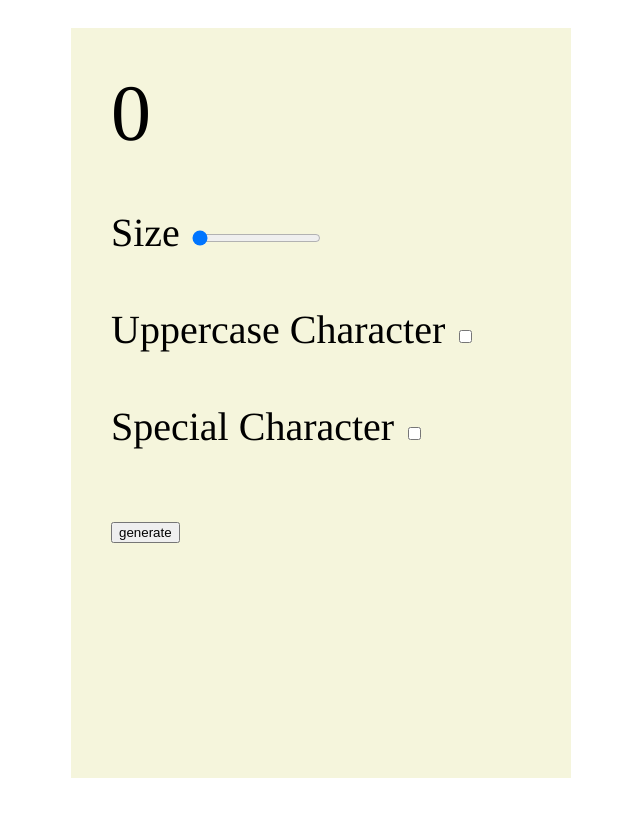
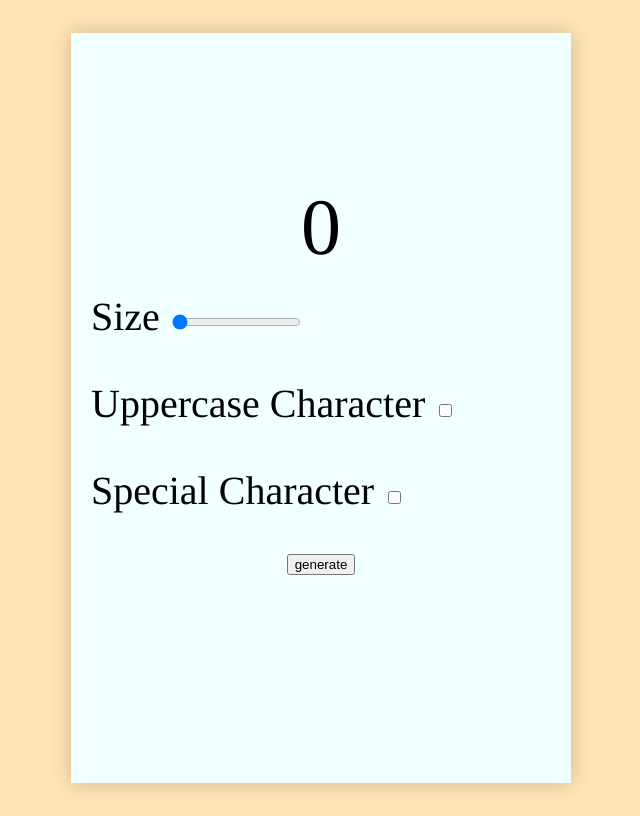
Before and after one commit to FxSipuDx/project-password, a plain HTML site: page index.html in a window 1280 px wide. Shown: the whole page, without its empty margins (319-959 px from the left). Drawn offline with Linux system fonts and the light colour scheme.

Commit message:
made some aesth changes

```diff
--- a/index.html
+++ b/index.html
@@ -11,6 +11,7 @@
 </head>
 <body>
     <form>
+        <div class="firstbox">
             <div class="item0">
                 <span id="topvalue">0</span>
             </div>
@@ -32,6 +33,8 @@
             <div class="item5">
                  <span id="useroutput"></span>
             </div>
+        </div>
+
     </form>
 </body>
 <script src="script.js"></script>
--- a/styles.css
+++ b/styles.css
@@ -1,48 +1,61 @@
 body{
     font-family:'Tinos';
     display: flex;
+    align-items: center;
     justify-content: center;
-    align-items: center;
+    background-color: moccasin;
+    height: 100vh;
 }
-form{
+
+.firstbox{
+    display: flex;
+    justify-content: center;
+    flex-direction: column;
     height: 750px;
     width: 500px;
-    background-color: #F5F5DC;
-    margin: 20px;
+    background-color: azure;
+    box-shadow: 0px 0px 20px rgba(0, 0, 0, 0.2);
 }
 
 .item0{
     font-size: 80px;
-    padding: 10px;
-    margin:  30px;
-    display: block;
+    display: flex;
+    justify-content: center;
+
+
 }
 .item1{
     font-size: 40px;
-    display: block;
-    padding: 10px;
-    margin: 30px;
+    margin: 20px;
+
+
 
 }
 .item2{
     font-size: 40px;
-    padding: 10px;
-    margin: 30px;
+    margin: 20px;
+
 
 }
 .item3{
     font-size: 40px;
-    padding: 10px;
-    margin: 30px;
+    margin: 20px;
+
 
 }
 .item4{
     font-size: 40px;
-    padding: 10px;
-    margin: 30px;
+    display: flex;
+    justify-content: center;
+    margin: 20px;
 }
 .item5{
     font-size: 40px;
-    padding: 10px;
-    margin: 30px;
+    display: flex;
+    justify-content: center;
+    margin: 20px;
+
 }
+form{
+    border: 5px black;
+}
```
Lines whose indentation alone changed are shown as unchanged.
